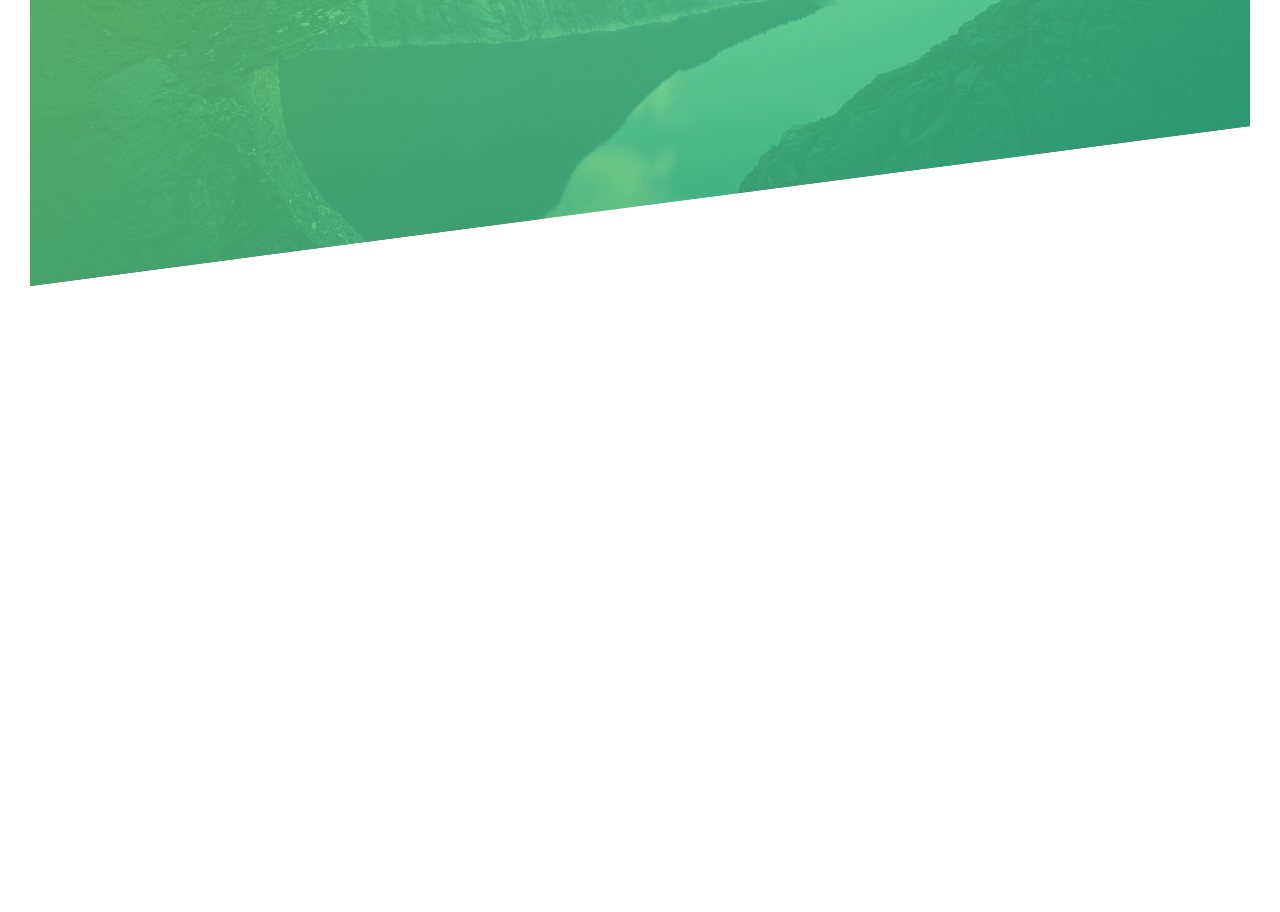
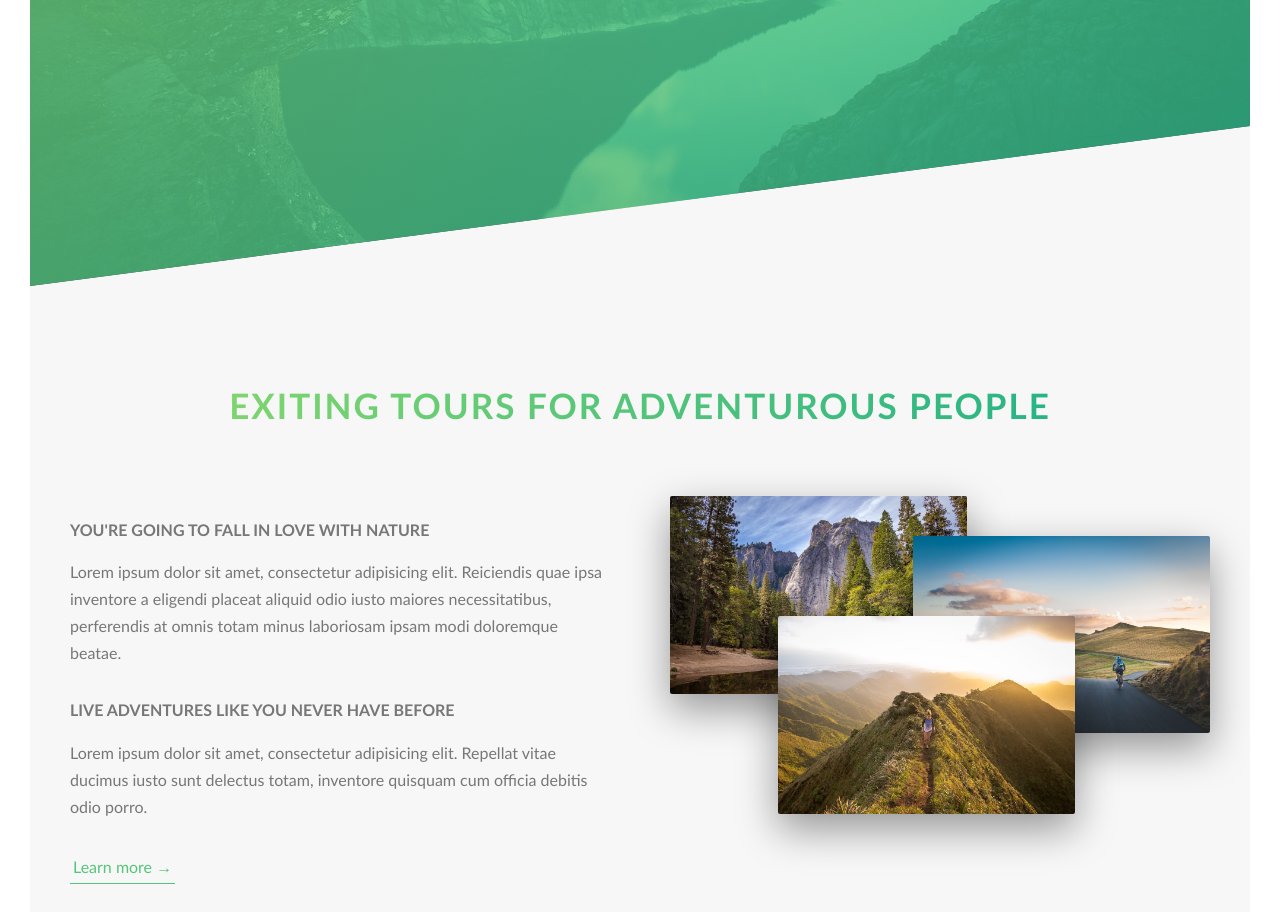
Before and after one commit to Oddisey000/natours_test, a website: page index.html in a window 1280 px wide. Shown: the part 504-1416 px from the top of the page. Before the commit the page ends 820 px from the top, so only its background shows below. Drawn offline with Linux system fonts and the light colour scheme.

Commit message:
Working with about section

```diff
--- a/index.html
+++ b/index.html
@@ -25,6 +25,38 @@
         </div>
     </header>
     <!--End header block element-->
+
+    <!--Start of main section-->
+    <main>
+        <section class="section-about">
+            <div class="u-center-text u-margin-bottom-big">
+                <h2 class="heading-secondary">
+                    Exiting tours for adventurous people
+                </h2>
+            </div>
+            <div class="row">
+                <div class="col-1-of-2">
+                    <h3 class="heading-tertiary u-margin-bottom-small">You're going to fall in love with nature</h3>
+                    <p class="paragraph">
+                        Lorem ipsum dolor sit amet, consectetur adipisicing elit. Reiciendis quae ipsa inventore a eligendi placeat aliquid odio iusto maiores necessitatibus, perferendis at omnis totam minus laboriosam ipsam modi doloremque beatae.
+                    </p>
+                    <h3 class="heading-tertiary u-margin-bottom-small">Live adventures like you never have before</h3>
+                    <p class="paragraph">
+                        Lorem ipsum dolor sit amet, consectetur adipisicing elit. Repellat vitae ducimus iusto sunt delectus totam, inventore quisquam cum officia debitis odio porro.
+                    </p>
+                    <a href="#" class="btn-text">Learn more &rarr;</a>
+                </div>
+                <div class="col-1-of-2">
+                    <div class="composition">
+                        <img src="assets/img/nat-1-large.jpg" alt="Photo 1" class="composition__photo composition__photo--p1">
+                        <img src="assets/img/nat-2-large.jpg" alt="Photo 2" class="composition__photo composition__photo--p2">
+                        <img src="assets/img/nat-3-large.jpg" alt="Photo 3" class="composition__photo composition__photo--p3">
+                    </div>
+                </div>
+            </div>
+        </section>
+    </main>
+    <!--End of main section-->
 
     <!--Testing grid-->
     <!--<section class="grid-test">
--- a/sass/abstracts/_variables.scss
+++ b/sass/abstracts/_variables.scss
@@ -7,8 +7,12 @@ $color-white: #fff;
 $color-black: #000;
 $color-gray-light: #eee;
 $color-tomato: tomato;
+$color-grey-light-1: #f7f7f7;
 
 //Grid
 $grid-width: 114rem;
 $gutter-vertical: 8rem;
 $gutter-horizontal: 6rem;
+
+//Font sizes
+$default-font-size: 1.6rem;
--- a/sass/base/_typography.scss
+++ b/sass/base/_typography.scss
@@ -1,7 +1,7 @@
 body {
     font-family: "lato", sans-serif;
     font-weight: 400;
-    font-size: 1.6rem;
+    font-size: $default-font-size;
     line-height: 1.7;
     color: $color-grey-dark;
     padding: 3rem;
@@ -26,3 +26,33 @@ body {
       animation: moveInRight 1s ease-out;
     }
   }
+.heading-secondary {
+  font-size: 3.5rem;
+  text-transform: uppercase;
+  font-weight: 700;
+  display: inline-block;
+  background-image: linear-gradient(to right, $color-primary-light, $color-primary-dark);
+  background-clip: text;
+  -webkit-background-clip: text;
+  color: transparent;
+  letter-spacing: 0.2rem;
+  transition: all .2s;
+
+  &:hover {
+    transform: skewY(2deg) skewX(15deg) scale(1.1);
+    text-shadow: .5rem 1rem 2rem rgba($color-black, .2);
+  }
+}
+
+.heading-tertiary {
+  font-size: $default-font-size;
+  font-weight: 700;
+  text-transform: uppercase;
+}
+
+.paragraph {
+  font-size: $default-font-size;
+  &:not(:last-child) {
+    margin-bottom: 3rem;
+  }
+}
--- a/sass/base/_utilities.scss
+++ b/sass/base/_utilities.scss
@@ -0,0 +1,5 @@
+.u-center-text {text-align: center;}
+
+.u-margin-bottom-small {margin-bottom: 1.5rem;}
+.u-margin-bottom-medium {margin-bottom: 6rem;}
+.u-margin-bottom-big {margin-bottom: 8rem;}
--- a/sass/components/_button.scss
+++ b/sass/components/_button.scss
@@ -9,7 +9,7 @@
       transition: all .2s;
       backface-visibility: hidden;
       position: relative;
-      font-size: 1.6rem;
+      font-size: $default-font-size;
     }
     &--white {
       background-color: $color-white;
@@ -47,3 +47,26 @@
       animation-fill-mode: backwards;
     }
   }
+
+.btn-text {
+  &:link,
+  &:visited {
+    font-size: $default-font-size;
+    color: $color-primary;
+    display: inline-block;
+    text-decoration: none;
+    border-bottom: .1rem solid $color-primary;
+    padding: .3rem;
+    transition: all .2s;
+  }
+  &:hover {
+    background-color: $color-primary;
+    color: $color-white;
+    box-shadow: 0 1rem 2rem rgba($color-black, .15);
+    transform: translateY(-.2rem);
+  }
+  &:active {
+    box-shadow: 0 .5rem 1rem rgba($color-black, .15);
+    transform: translateY(0);
+  }
+}
--- /dev/null
+++ b/sass/components/_composition.scss
@@ -0,0 +1,36 @@
+.composition {
+    position: relative;
+
+    &__photo {
+        width: 55%;
+        box-shadow: 0 1.5rem 4rem rgba($color-black, .4);
+        border-radius: .2rem;
+        position: absolute;
+        z-index: 1;
+        transition: all .2s;
+        outline-offset: 2rem;
+
+        &--p1 {
+            left: 0;
+            top: -2rem;
+        }
+        &--p2 {
+            right: 0;
+            top: 2rem;
+        }
+        &--p3 {
+            left: 20%;
+            top: 10rem;
+        }
+        &:hover {
+            outline: 1.5rem solid $color-primary;
+            transform: scale(1.05) translateY(-.5rem);
+            box-shadow: 0 2.5rem 4rem rgba($color-black, .5);
+            z-index: 10;
+        }
+    }
+    &:hover
+    &__photo:not(:hover) {
+        transform: scale(.95) 2s;
+    }
+}
--- a/sass/layout/_grid.scss
+++ b/sass/layout/_grid.scss
@@ -1,6 +1,5 @@
 .row {
     max-width: $grid-width;
-    background-color: $color-gray-light;
     margin: 0 auto;
     &:not(:last-child) {
         margin-bottom: $gutter-vertical;
@@ -8,7 +7,6 @@
 
     @include clearfix;
     [class^="col-"] {
-        background-color: $color-tomato;
         float: left;
         &:not(:last-child) {
             margin-right: $gutter-horizontal;
--- a/sass/main.scss
+++ b/sass/main.scss
@@ -8,6 +8,7 @@
 @import "base/utilities";
 
 @import "components/button";
+@import "components/composition";
 
 @import "layout/header";
 @import "layout/grid";
--- a/sass/pages/_home.scss
+++ b/sass/pages/_home.scss
@@ -0,0 +1,5 @@
+.section-about {
+    background-color: $color-grey_light-1;
+    padding: 25rem 0;
+    margin-top: -20vh;
+}
```
Also changed, not shown: assets/css/style.css.
